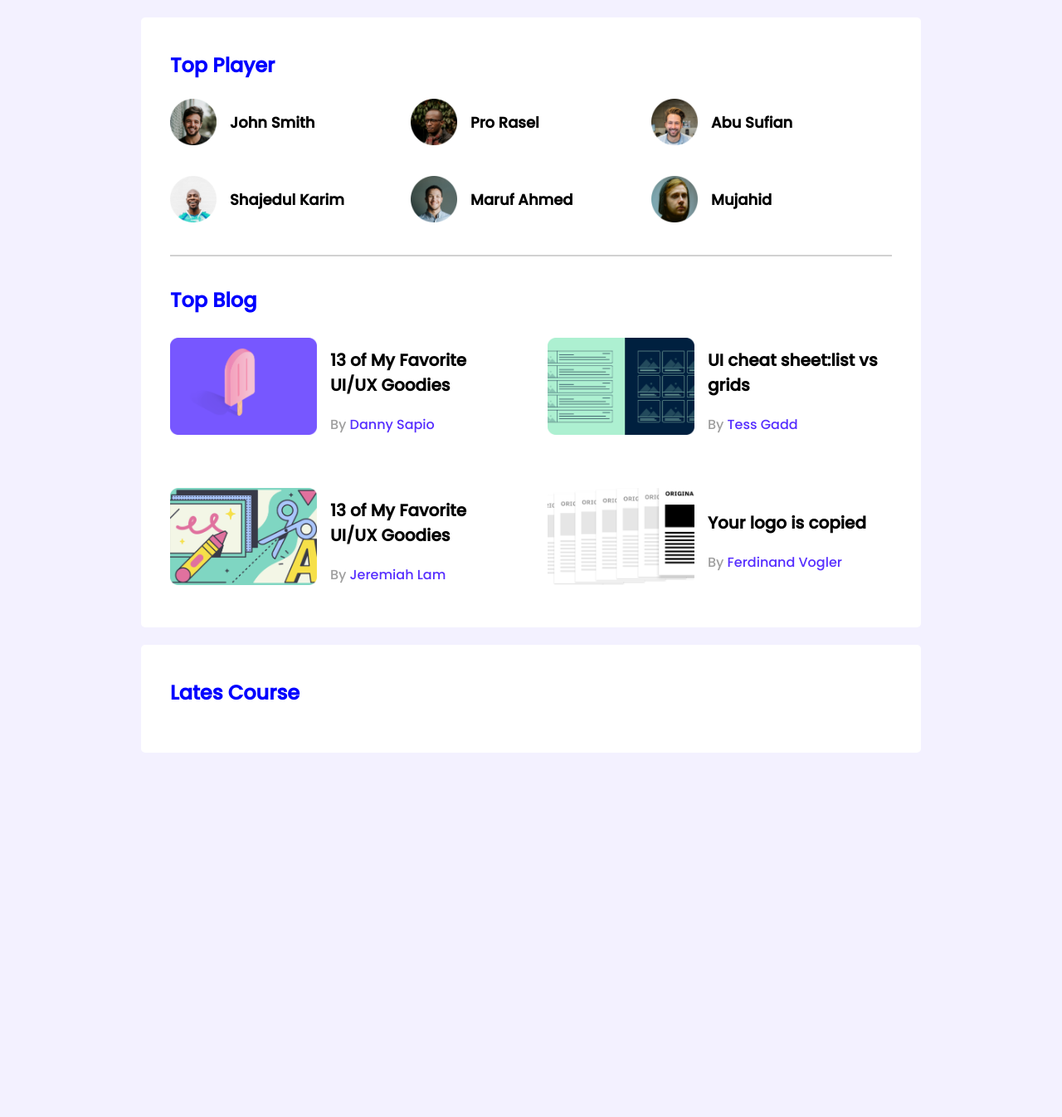
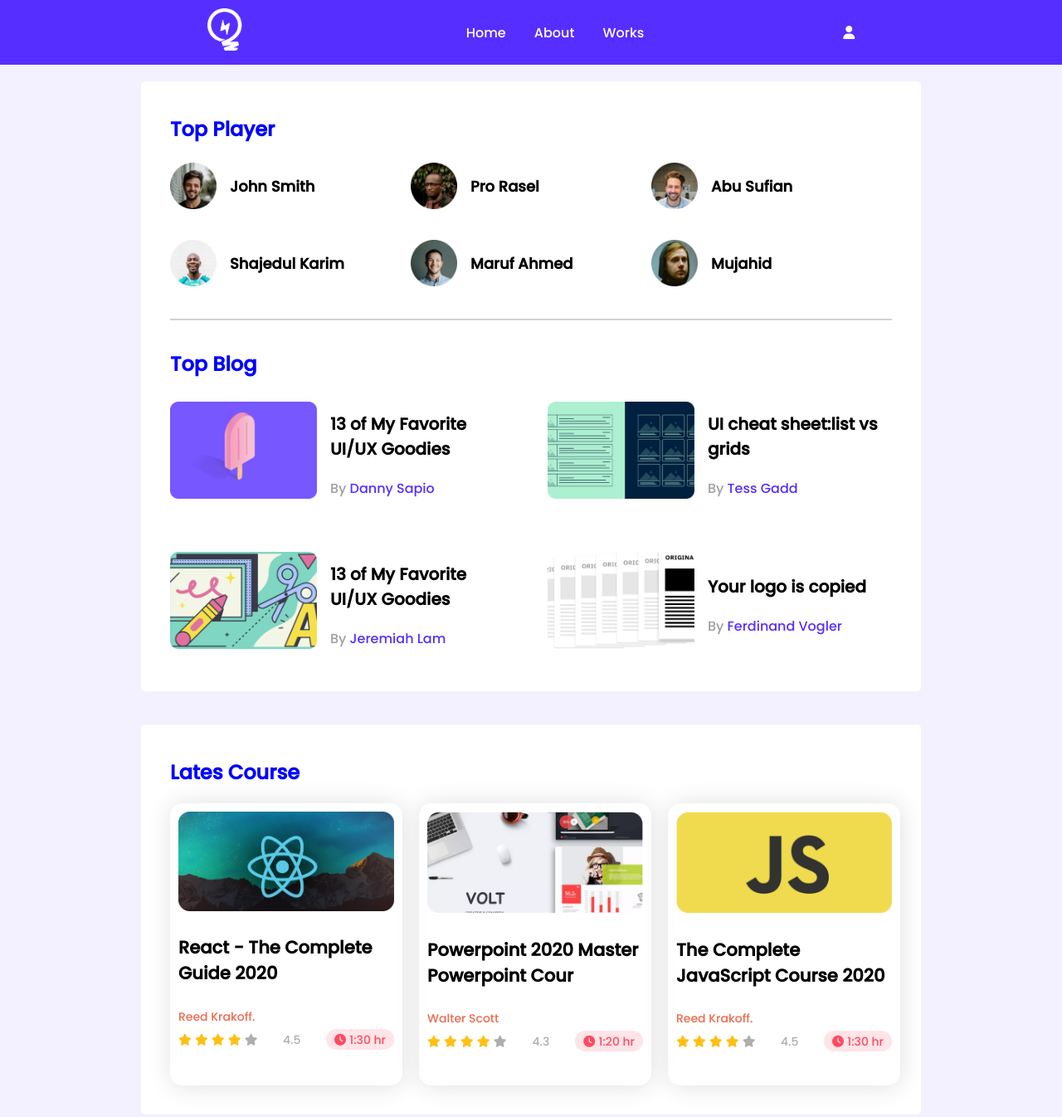
Before and after one commit to yasin2514/leaderboard, a plain HTML site: page index.html in a window 1280 px wide. Shown: the whole page at 83% size. Before the commit the page ends 907 px from the top, so only its background shows below. Drawn offline with Linux system fonts and the light colour scheme.

Commit message:
without resposive all done

```diff
--- a/index.html
+++ b/index.html
@@ -5,17 +5,33 @@
     <meta http-equiv="X-UA-Compatible" content="IE=edge">
     <meta name="viewport" content="width=device-width, initial-scale=1.0">
     <title>leaderboard</title>
+    <!-- font-awesome -->
+    <script src="https://kit.fontawesome.com/da4feda7ea.js" crossorigin="anonymous"></script>
+    <!-- css link -->
     <link rel="stylesheet" href="styles/style.css">
 </head>
 <body>
     <header>
+         <nav class="navbar">
+             <div class="logo">
+                 <a href="#"><img src="images/icons/logo.png" alt="no image"></a>
 
+             </div>
+             <div class="nav">
+             <a href="#">Home</a>
+             <a href="#">About</a>
+             <a href="#">Works</a>
+             </div>
+             <div class="user">
+                 <a href="#"><i class="fa-solid fa-user"></i></a>
+             </div>
+         </nav>
 
     </header>
 
     <main>
         <!-- top-players and blogs -->
-        <section class="container">
+        <section class="container ">
             <div class="top-players">
                 <h2 class="section-title">Top Player</h2>
                 <div class="players">
@@ -107,6 +123,107 @@
 
         <section class="container">
             <h2 class="section-title">Lates Course</h2>
+            <div class="courses">
+                <div class="course">
+                    <div class="course-banner">
+                        <img src="images/courses/course-1.png" alt="no image">
+
+                    </div>
+
+                    <div class="course-detail">
+                        <h3>React - The Complete Guide 2020</h3>
+                    </div>
+
+                    <div class="course-author">
+                        <span>Reed Krakoff.</span>
+                    </div>
+
+                    <div class="course-info">
+                        <div class="star">
+                        <i class="fa-solid fa-star filled"></i>
+                        <i class="fa-solid fa-star filled"></i>
+                        <i class="fa-solid fa-star filled"></i>
+                        <i class="fa-solid fa-star filled"></i>
+                        <i class="fa-solid fa-star empty"></i>
+                        </div>
+                        <div class="rating">
+                            <span>4.5</span>
+                        </div>
+                        <div class="time">
+                            <i class="fa-solid fa-clock"></i>
+                            <span>1:30 hr</span>
+                        </div>
+
+
+                    </div>
+                </div>
+                <div class="course">
+                    <div class="course-banner">
+                        <img src="images/courses/course-2.png" alt="no image">
+
+                    </div>
+
+                    <div class="course-detail">
+                        <h3>Powerpoint 2020 Master Powerpoint Cour</h3>
+                    </div>
+
+                    <div class="course-author">
+                        <span>Walter Scott</span>
+                    </div>
+
+                    <div class="course-info">
+                        <div class="star">
+                        <i class="fa-solid fa-star filled"></i>
+                        <i class="fa-solid fa-star filled"></i>
+                        <i class="fa-solid fa-star filled"></i>
+                        <i class="fa-solid fa-star filled"></i>
+                        <i class="fa-solid fa-star empty"></i>
+                        </div>
+                        <div class="rating">
+                            <span>4.3</span>
+                        </div>
+                        <div class="time">
+                            <i class="fa-solid fa-clock"></i>
+                            <span>1:20 hr</span>
+                        </div>
+
+
+                    </div>
+                </div>
+                <div class="course">
+                    <div class="course-banner">
+                        <img src="images/courses/course-3.png" alt="no image">
+
+                    </div>
+
+                    <div class="course-detail">
+                        <h3>The Complete JavaScript Course 2020</h3>
+                    </div>
+
+                    <div class="course-author">
+                        <span>Reed Krakoff.</span>
+                    </div>
+
+                    <div class="course-info">
+                        <div class="star">
+                        <i class="fa-solid fa-star filled"></i>
+                        <i class="fa-solid fa-star filled"></i>
+                        <i class="fa-solid fa-star filled"></i>
+                        <i class="fa-solid fa-star filled"></i>
+                        <i class="fa-solid fa-star empty"></i>
+                        </div>
+                        <div class="rating">
+                            <span>4.5</span>
+                        </div>
+                        <div class="time">
+                            <i class="fa-solid fa-clock"></i>
+                            <span>1:30 hr</span>
+                        </div>
+
+
+                    </div>
+                </div>
+            </div>
 
         </section>
 
--- a/styles/style.css
+++ b/styles/style.css
@@ -5,6 +5,29 @@ body {
   background-color: #f3f1ff;
   margin: 0;
   padding: 0;
+}
+.navbar{
+    display: flex;
+    justify-content: space-evenly;
+    background-color: #562eff;
+    align-items: center;
+    padding: 10px;
+}
+.logo img{
+    height: 51px;
+    width: 42px;
+}
+
+.nav a{
+    text-decoration: none;
+    margin-left: 30px;
+}
+.nav a:hover{
+  color: rgb(211, 206, 206);
+}
+.nav a,
+.fa-user{
+    color: white;
 }
 main {
   display: flex;
@@ -17,7 +40,7 @@ main {
   /* height: 680px; */
   padding: 35px;
   border-radius: 5px;
-  margin-top: 21px;
+  margin:20px 0px;
 }
 
 /* ---------------
@@ -60,13 +83,13 @@ top -players styles end
 /* ---------------
 top -bolg styles start
 ------------------ */
-.blogs{
-    display: grid;
-    grid-template-columns: repeat(2,1fr);
-    grid-row-gap:40px;
-    grid-column-gap:40px;
+.blogs {
+  display: grid;
+  grid-template-columns: repeat(2, 1fr);
+  grid-row-gap: 40px;
+  grid-column-gap: 40px;
 }
-.blog{
+.blog {
   display: flex;
   align-items: center;
 }
@@ -77,8 +100,8 @@ top -bolg styles start
 .blog-info {
   margin-left: 16px;
 }
-.blog-info h3{
-    font-size: 20px;
+.blog-info h3 {
+  font-size: 20px;
 }
 .author-name {
   color: #9f9f9f;
@@ -86,5 +109,64 @@ top -bolg styles start
 }
 .author-name a {
   text-decoration: none;
-  color: #562EFF;
+  color: #562eff;
 }
+/* ---------------
+top -bolg styles end
+------------------ */
+/* ---------------
+course styles start
+------------------ */
+.courses{
+    display: grid;
+    grid-template-columns: repeat(3,1fr);
+    grid-column-gap:20px;
+}
+.course {
+
+  width: 260px;
+  height: 320px;
+  border-radius: 15px;
+  box-shadow: 1px 1px 30px rgb(226, 224, 224);
+  padding: 10px;
+
+}
+.course-banner img {
+  width: 100%;
+}
+.course-detail {
+  font-size: 18px;
+}
+.course-author span {
+  color: #ed6b4f;
+  font-size: 14px;
+  line-height: 30px;
+}
+.course-info {
+  display: flex;
+  justify-content: space-between;
+  align-items: center;
+}
+.filled {
+  color: #ffc014;
+}
+.empty,
+.rating span {
+  color: #aeaeae;
+}
+.fa-star,
+.rating span,
+.fa-clock,
+.time span {
+  font-size: 14px;
+}
+
+.time {
+  background-color: #ffe4e8;
+  padding: 0px 10px;
+  border-radius: 30px;
+}
+.fa-clock,
+.time span {
+  color: #ff4a60;
+}
```
